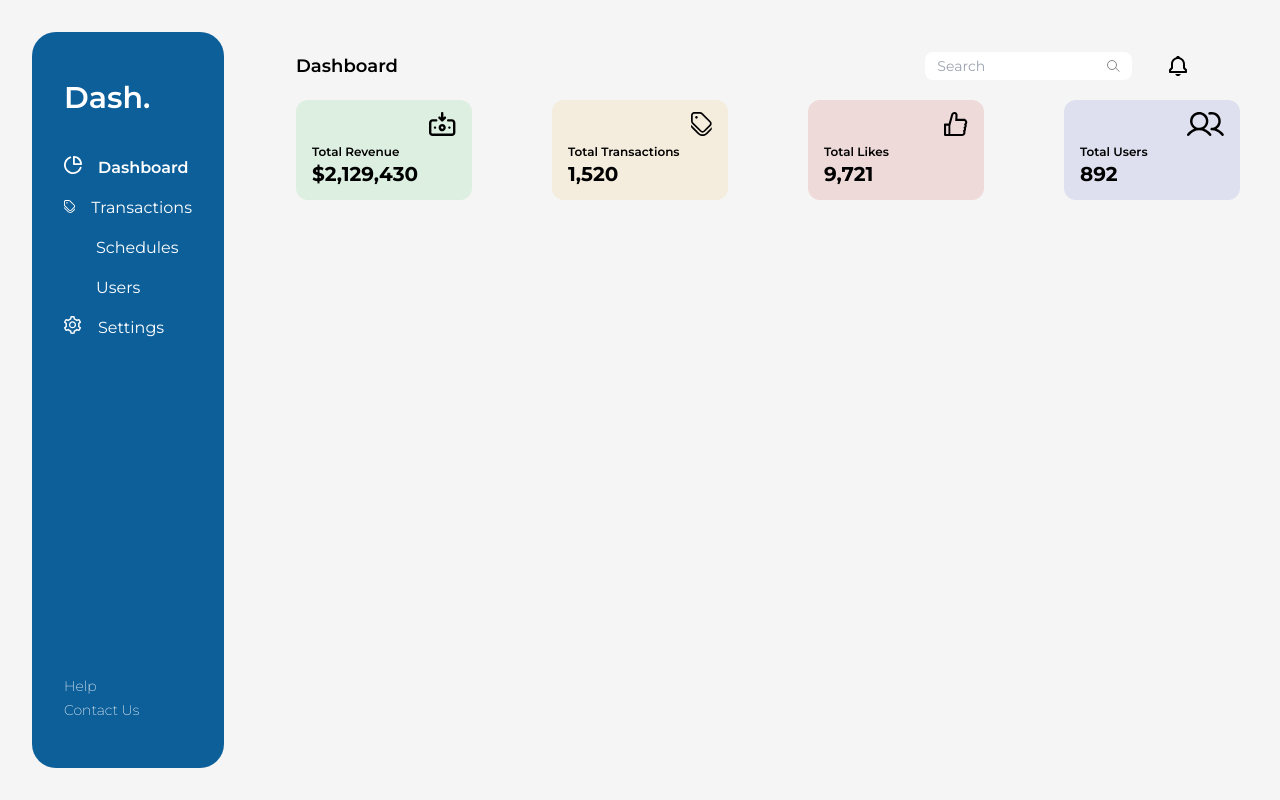
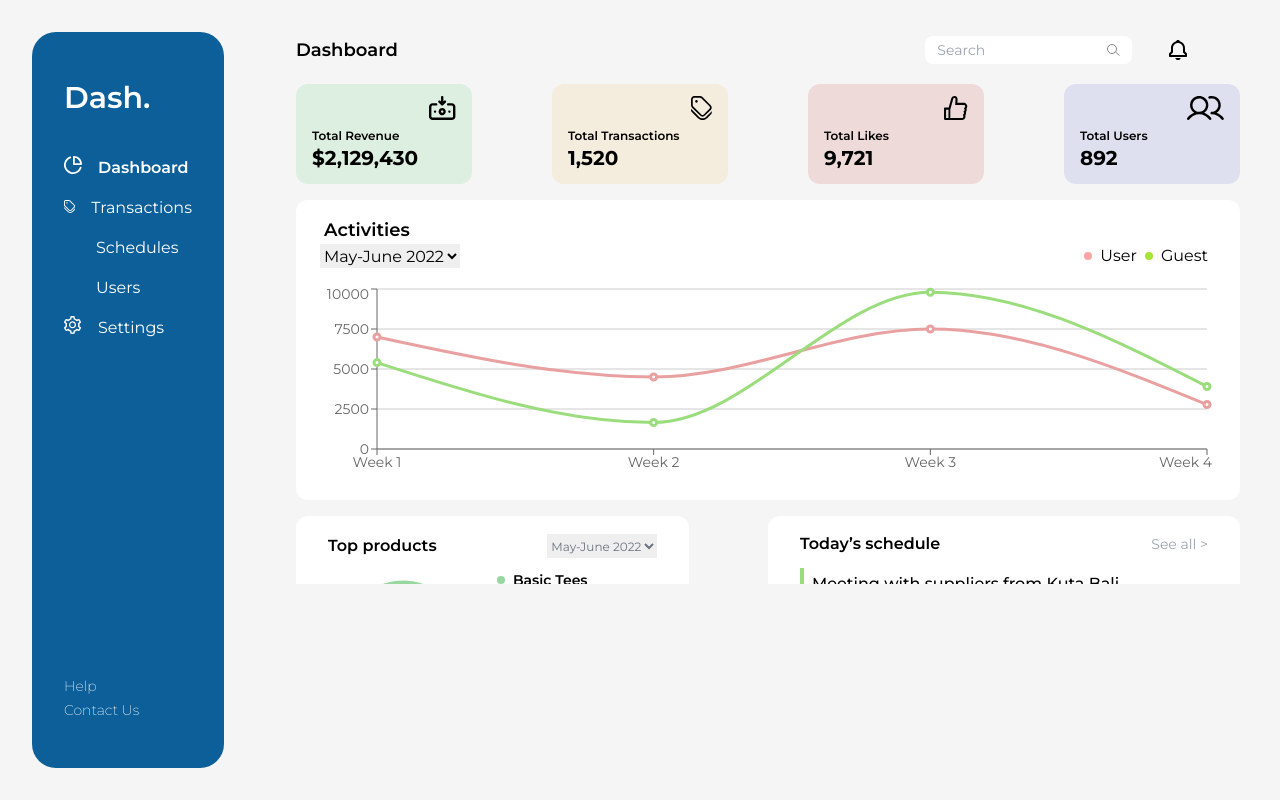
Before and after one commit to rishii24/bluesky, a React (Create React App) app: page /signin in a window 1280 px wide. Both pictures are taken after typing "name@example.com", "Sample123" into the empty fields and a click on the button "Sign In". Built offline with nearby package versions, Linux system fonts and the light colour scheme; some icons are missing.

Commit message:
dahsboard done

```diff
--- a/src/features/Dashboard.js
+++ b/src/features/Dashboard.js
@@ -2,17 +2,20 @@ import React from "react";
 import Navbar from "../components/Navbar";
 import Header from "../components/Header";
 import InfoCard from "../components/InfoCard";
-
+import { useNavigate } from "react-router-dom";
 import Revenue from "../assets/Revenue.svg";
 import Transaction from "../assets/Transaction.svg";
 import Like from "../assets/Like.svg";
 import Users from "../assets/Users.svg";
+import LineChartComp from "../components/charts/LineChart";
+import PieChartComp from "../components/charts/PieChart";
 
 const Dashboard = () => {
+  const navigate = useNavigate();
   return (
     <div className="flex bg-background">
       <Navbar />
-      <div className="flex flex-col w-4/5 px-10 py-12">
+      <div className="flex flex-col w-4/5 px-10 pt-8">
         <Header title="Dashboard" />
         <div className="flex flex-col pt-4">
           <div className="flex w-full justify-between">
@@ -41,8 +44,82 @@ const Dashboard = () => {
               bgColor="#DEE0EF"
             />
           </div>
-          <div></div>
-          <div></div>
+          <div className="flex flex-col mt-4 pb-4 overflow-y-scroll h-96">
+            <div className="flex flex-col justify-center w-full px-4 py-4 rounded-xl bg-white ">
+              <div className="text-lg font-semibold px-3">Activities</div>
+              <div className="flex pl-2 pr-4">
+                <div className="flex justify-between w-full">
+                  <select className="outline-none">
+                    <option>May-June 2022</option>
+                    <option>June-July 2022</option>
+                  </select>
+                  <div className="flex items-center justify-end w-1/4">
+                    <span className="h-2 w-2 rounded-full bg-red-300 mr-2"></span>{" "}
+                    User
+                    <span className="h-2 w-2 rounded-full bg-lime-400 mx-2"></span>{" "}
+                    Guest
+                  </div>
+                </div>
+              </div>
+              <LineChartComp />
+            </div>
+            <div className="flex md:flex-row flex-col justify-between mt-4">
+              <div className="flex flex-col justify-center px-8 py-4 rounded-xl bg-white w-5/12">
+                <div className="flex justify-between w-full">
+                  <span className="font-semibold">Top products</span>
+                  <select className="outline-none text-xs text-gray-500">
+                    <option>May-June 2022</option>
+                    <option>June-July 2022</option>
+                  </select>
+                </div>
+                <div className="flex justify-between items-center">
+                  <PieChartComp />
+                  <div className="flex flex-col text-sm mt-2">
+                    <Products
+                      text="Basic Tees"
+                      subtext="55%"
+                      colour="#98D89E"
+                    />
+                    <Products
+                      text="Custom Short Pants"
+                      subtext="31%"
+                      colour="#F6DC7D"
+                    />
+                    <Products
+                      text="Super Hoodies"
+                      subtext="14%"
+                      colour="#EE8484"
+                    />
+                  </div>
+                </div>
+              </div>
+              <div className="flex flex-col justify-center w-1/2 px-8 py-4 rounded-xl bg-white">
+                <div className="flex justify-between w-full">
+                  <span className="font-semibold">Today’s schedule</span>
+                  <button
+                    className="text-sm text-gray-400 outline-none border-none"
+                    onClick={() => navigate('/schedules')}
+                  >
+                    See all {">"}
+                  </button>
+                </div>
+                <div className="flex flex-col mt-2">
+                  <ScheduleStripe
+                    title="Meeting with suppliers from Kuta Bali"
+                    time="14.00-15.00"
+                    where="at Sunset Road, Kuta, Bali "
+                    colour="#9BDD7C"
+                  />
+                  <ScheduleStripe
+                    title="Check operation at Giga Factory 1"
+                    time="18.00-20.00"
+                    where="at Central Jakarta"
+                    colour="#6972C3"
+                  />
+                </div>
+              </div>
+            </div>
+          </div>
         </div>
       </div>
     </div>
@@ -50,3 +127,31 @@ const Dashboard = () => {
 };
 
 export default Dashboard;
+
+const Products = ({ text, subtext, colour }) => {
+  return (
+    <div className="flex flex-col mt-1">
+      <div className="flex items-center font-semibold">
+        <div
+          className="h-2 w-2 rounded-full mr-2"
+          style={{ backgroundColor: `${colour}` }}
+        ></div>
+        {text}
+      </div>
+      <div className="mt-2 text-gray-500 pl-4">{subtext}</div>
+    </div>
+  );
+};
+
+const ScheduleStripe = ({ title, time, where, colour }) => {
+  return (
+    <div
+      className="flex flex-col px-2 py-1 border-l-4 my-1"
+      style={{ borderLeftColor: `${colour}` }}
+    >
+      <span className="font-medium">{title}</span>
+      <span className="text-sm text-gray-400">{time}</span>
+      <span className="text-sm text-gray-400">{where}</span>
+    </div>
+  );
+};
```
